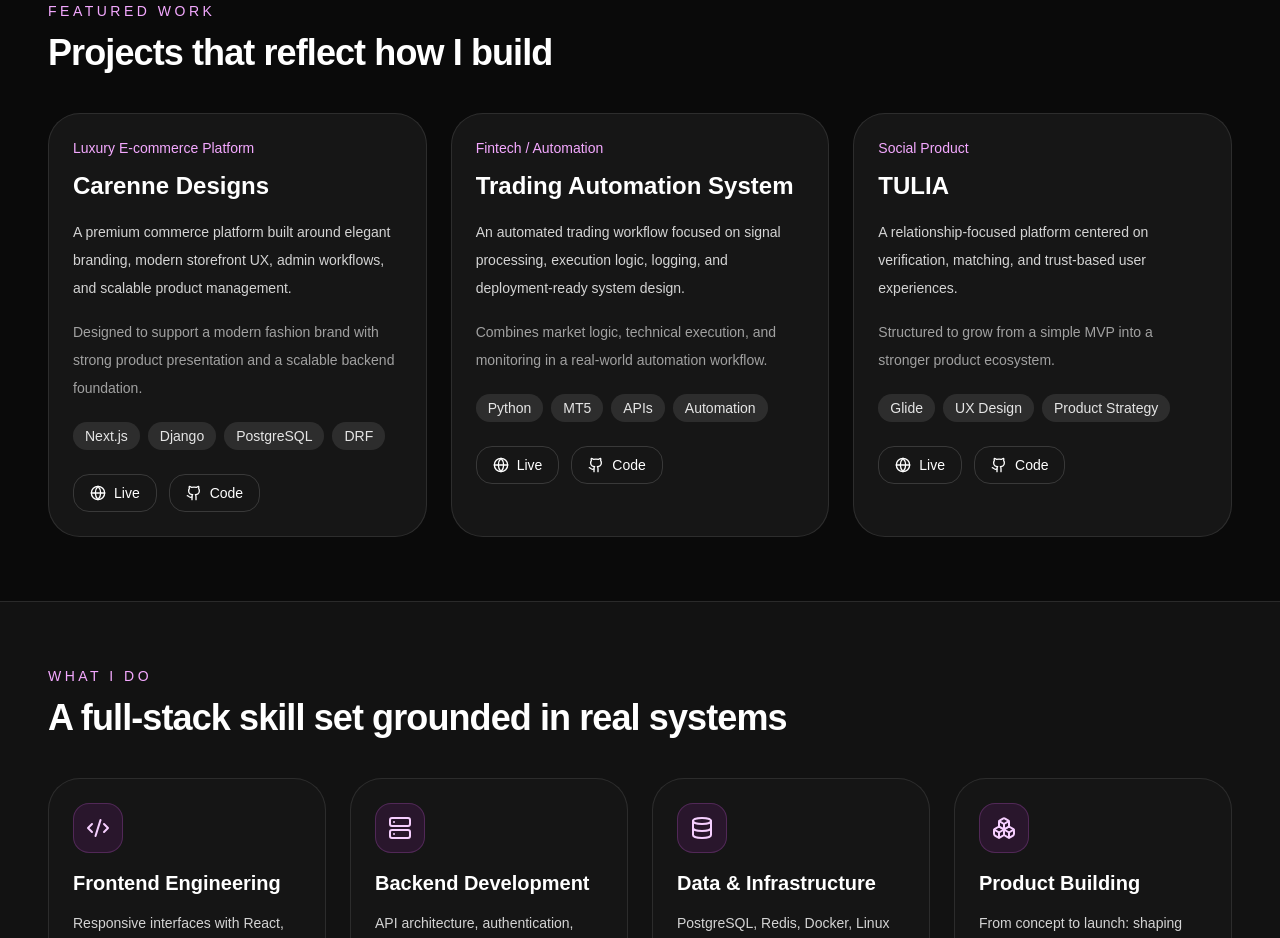
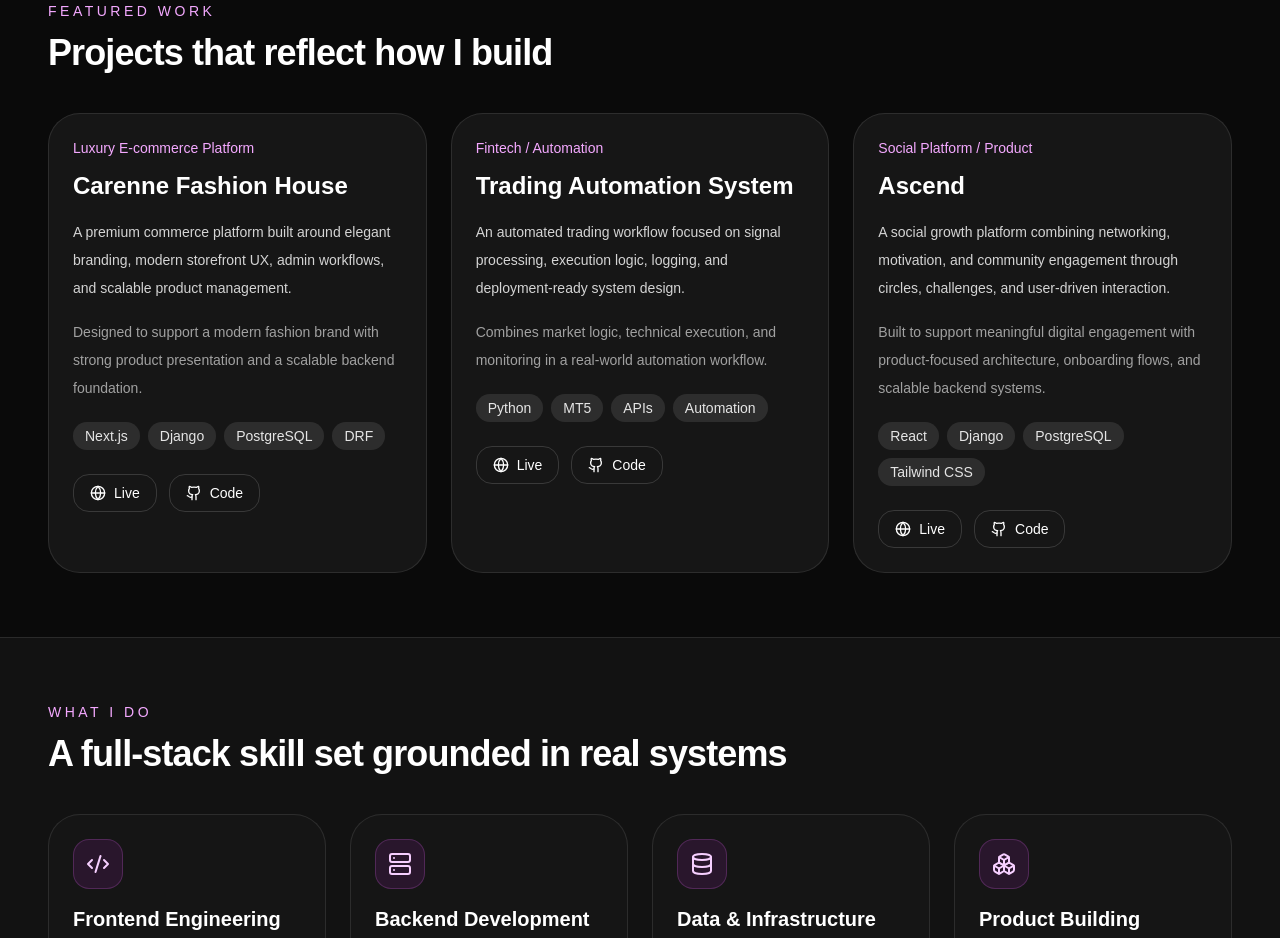
Before and after one commit to Paulwamaria/paulw, a Next.js app in the folder paul-portfolio/: page / in a window 1280 px wide. Shown: the part 880-1818 px from the top of the page. Built offline with nearby package versions, Linux system fonts and the light colour scheme.

Commit message:
Replace Tulia with Ascend in my projects

```diff
--- a/paul-portfolio/app/page.tsx
+++ b/paul-portfolio/app/page.tsx
@@ -17,15 +17,15 @@ import {
 
 const featuredProjects = [
   {
-    title: "Carenne Designs",
+    title: "Carenne Fashion House",
     category: "Luxury E-commerce Platform",
     summary:
       "A premium commerce platform built around elegant branding, modern storefront UX, admin workflows, and scalable product management.",
     stack: ["Next.js", "Django", "PostgreSQL", "DRF"],
     impact:
       "Designed to support a modern fashion brand with strong product presentation and a scalable backend foundation.",
-    live: "https://carennedesigns.com",
-    code: "protected",
+    live: "#",
+    code: "#",
   },
   {
     title: "Trading Automation System",
@@ -39,18 +39,17 @@ const featuredProjects = [
     code: "#",
   },
   {
-    title: "TULIA",
-    category: "Social Product",
+    title: "Ascend",
+    category: "Social Platform / Product",
     summary:
-      "A relationship-focused platform centered on verification, matching, and trust-based user experiences.",
-    stack: ["Glide", "UX Design", "Product Strategy"],
+      "A social growth platform combining networking, motivation, and community engagement through circles, challenges, and user-driven interaction.",
+    stack: ["React", "Django", "PostgreSQL", "Tailwind CSS"],
     impact:
-      "Structured to grow from a simple MVP into a stronger product ecosystem.",
+      "Built to support meaningful digital engagement with product-focused architecture, onboarding flows, and scalable backend systems.",
     live: "#",
     code: "#",
   },
 ];
-
 const expertise = [
   {
     icon: <Code2 className="h-6 w-6" />,
```
